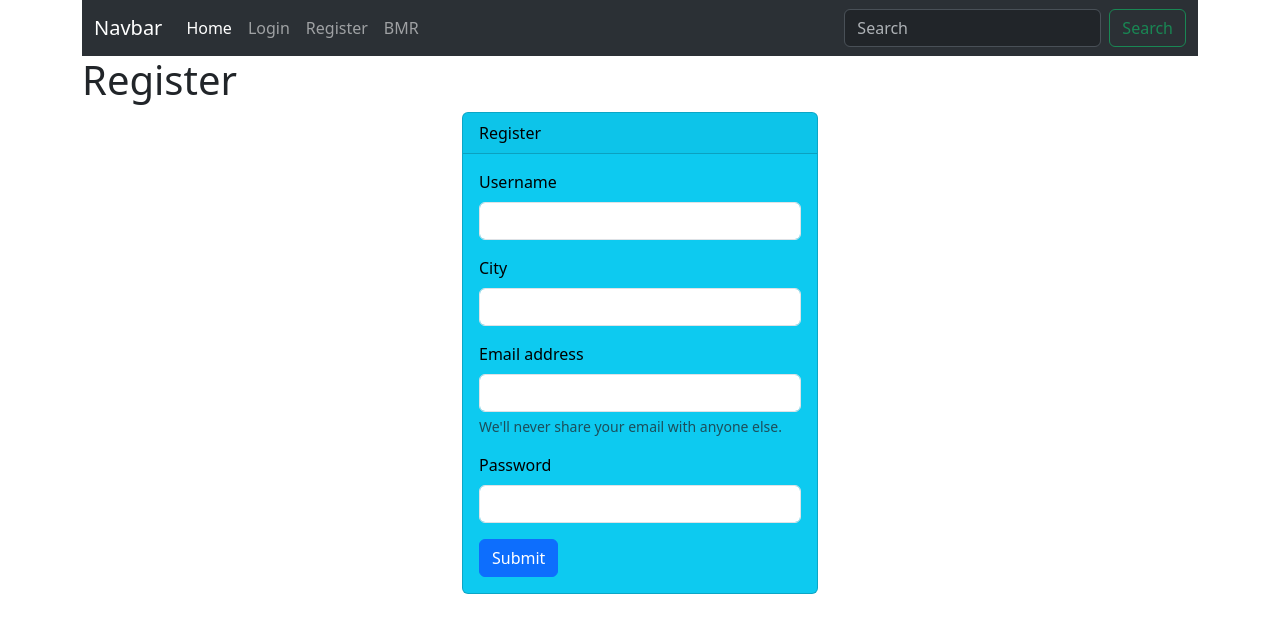
After one commit to BenyaminZojaji/multifunctional-website, a Flask app: page /register in a window 1280 px wide. The commit adds this page. Shown: the top 633 px of the page. Run offline with Flask 3, Linux system fonts and the light colour scheme; some libraries are stand-ins or nearby versions.

Commit message:
add register page, add db, update frontend

```diff
--- a/app.py
+++ b/app.py
@@ -1,5 +1,7 @@
 import os
 from flask import Flask, render_template, request, redirect, url_for, session
+from sqlmodel import Field, SQLModel, create_engine, Session, select
+from pydantic import BaseModel
 import ai_process
 
 
@@ -8,11 +10,27 @@ app.config["UPLOAD_FOLDER"] = './uploads'
 app.config["ALLOWED_EXTENSION"] = {'png', 'jpg', 'jpeg'}
 
 
-def auth(email, password):
-    if email=="beni@beni.com" and password=='123':
-        return True
-    else:
-        return False
+class User(SQLModel, table=True):
+    id: int = Field(default=None, primary_key=True)
+    city: str = Field()
+    email: str = Field()
+    username: str = Field()
+    password: str = Field()
+
+engine = create_engine('sqlite:///./database.db', echo=True)
+SQLModel.metadata.create_all(engine)
+
+
+class RegisterModel(BaseModel):
+    city: str
+    email: str
+    username: str
+    password: str
+
+
+class LoginModel(BaseModel):
+    username: str
+    password: str
 
 
 def allowed_file(filename):
@@ -31,13 +49,64 @@ def login():
         return render_template('login.html')
 
     elif request.method == "POST":
-        email = request.form["email"]
-        password = request.form["password"]
-        result = auth(email=email, password=password)
+        try:
+            login_model = LoginModel(
+                username = request.form["username"],
+                password = request.form["password"])
+
+        except:
+            print('Type Error')
+            return redirect(url_for('login'))
+
+        with Session(engine) as db_session:
+            statement = select(User).where(User.username == login_model.username).where(User.password == login_model.password)
+            result = db_session.exec(statement).first()
+
+
         if result:
+            print('welcome, you are logged in')
             return redirect(url_for('upload'))
         else:
+            print('username or password is incorrect')
             return redirect(url_for('login'))
+
+
+@app.route("/register", methods=['GET', "POST"])
+def register():
+    if request.method == "GET":
+        return render_template('register.html')
+
+    elif request.method == "POST":
+        try:
+            register_data = RegisterModel(
+                city=request.form["city"],
+                email=request.form["email"],
+                username=request.form["username"],
+                password=request.form["password"])
+        except:
+            print('Type Error')
+            return redirect(url_for('register'))
+
+
+        with Session(engine) as db_session:
+            statement = select(User).where(User.username == register_data.username)
+            result = db_session.exec(statement).first()
+
+        if not result:
+            with Session(engine) as db_session:
+                user = User(
+                    city=register_data.city,
+                    username=register_data.username,
+                    email=register_data.email,
+                    password=register_data.password
+                    )
+                db_session.add(user)
+                db_session.commit()
+                print('Your register done succesfully.')
+                return redirect(url_for('login'))
+        else:
+            print('username already exist, Try another username.')
+            return redirect(url_for('register'))
 
 
 @app.route("/upload", methods=['GET', "POST"])
--- a/requirements.txt
+++ b/requirements.txt
@@ -1,3 +1,2 @@
 flask
-deepface
-tf-keras
+sqlmodel
--- a/templates/layout.html
+++ b/templates/layout.html
@@ -24,6 +24,9 @@
                     <a class="nav-link" href="/login">Login</a>
                   </li>
                   <li class="nav-item">
+                    <a class="nav-link" href="/register">Register</a>
+                  </li>
+                  <li class="nav-item">
                     <a class="nav-link" href="/BMR">BMR</a>
                   </li>
                 </ul>
--- /dev/null
+++ b/templates/register.html
@@ -0,0 +1,41 @@
+{% extends "layout.html" %}
+
+{% block title %} Register {% endblock title %}
+
+
+{% block content %}
+    <h1>Register</h1>
+
+    <div class="row justify-content-center">
+        <div class="col-4">
+            <div class="card text-bg-info mb-3" >
+                <div class="card-header">Register</div>
+                <div class="card-body">
+                    <form method="post">
+                        <div class="mb-3">
+                            <label for="exampleInputUsername" class="form-label">Username</label>
+                            <input name="username" type="text" class="form-control" id="exampleInputUsername" >
+                        </div>
+                        <div class="mb-3">
+                            <label for="exampleInputCity" class="form-label">City</label>
+                            <input name="city" type="text" class="form-control" id="exampleInputCity" >
+                        </div>
+                        <div class="mb-3">
+                          <label for="exampleInputEmail1" class="form-label">Email address</label>
+                          <input name="email" type="email" class="form-control" id="exampleInputEmail1" aria-describedby="emailHelp">
+                          <div id="emailHelp" class="form-text">We'll never share your email with anyone else.</div>
+                        </div>
+
+                        <div class="mb-3">
+                          <label for="exampleInputPassword1" class="form-label">Password</label>
+                          <input name="password" type="password" class="form-control" id="exampleInputPassword1">
+                        </div>
+
+                        <button type="submit" class="btn btn-primary">Submit</button>
+                    </form>
+                </div>
+            </div>
+        </div>
+    </div>
+
+{% endblock content %}
```
Also changed, not shown: templates/login.html (+21 -19 lines), README.md, 2 other files.
